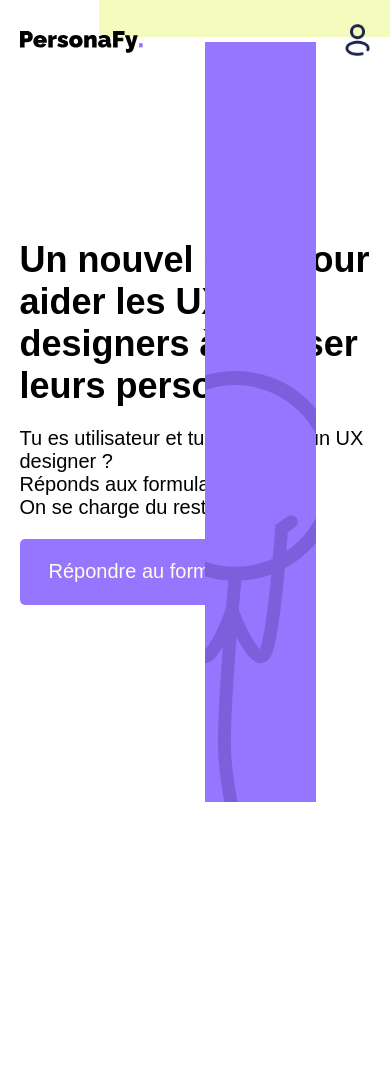
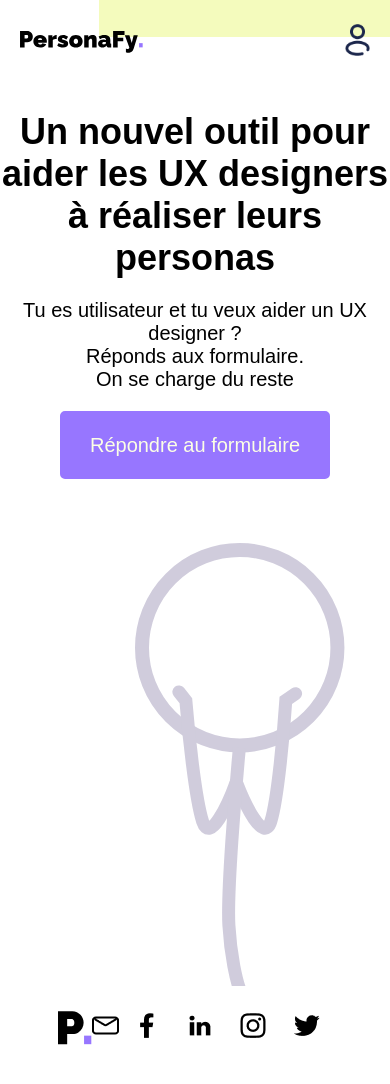
Before and after one commit to JulieFrancois/kiwi, a React (Create React App) app: page / in a window 390 px wide. Shown: the top 1084 px of the page. Before the commit the page ends 844 px from the top, so only its background shows below. Built offline with nearby package versions, Linux system fonts and the light colour scheme; no server answers.

Commit message:
responsive / test connect db

```diff
--- a/src/App.js
+++ b/src/App.js
@@ -18,27 +18,21 @@ function App() {
   // const [Genre, setGenre] = React.useState("Femme");()
 
   React.useEffect(()=>{
-
-     axios("https://illustrious-cat-7fb4d9.netlify.app/api/persona", {
-      method: 'GET',
-      headers: {
-        'Access-Control-Allow-Origin': '*',
-        'Access-Control-Allow-Methods': 'GET,POST,OPTIONS,PUT,PATCH,DELETE',
-        'Access-Control-Allow-Headers': 'x-access-token, Origin, X-Requested-With, Content-Type, Accept',
-        "Accept":"application/json, text/plain, /", "Content-Type":"multipart/form-data"
-        //lignes à enlever au fur et à mesure en partant du bas si ça ne fonctionne pas sur un réseau NORMAL
-      },
-      withCredentials: true,
-      //si rien ne fonctionne à retirer en ayant tout remis au dessus
-    }).then(response => {
-      console.log(response);
-    })
-    .catch(function (error) {
-    // en cas d’échec de la requête
-    console.log(error);
-    })
+     console.log(postData("https://illustrious-cat-7fb4d9.netlify.app/api/persona"))
   },[])
-
+    async function postData(url = '', data = {}) {
+      const response = await fetch(url , {
+        method: 'GET', // *GET, POST, PUT, DELETE, etc.
+        mode: 'no-cors',
+        cache: 'no-cache',
+        headers: {
+          'Content-Type': 'application/json'
+          // 'Content-Type': 'application/x-www-form-urlencoded',
+        },
+        // body: JSON.stringify(data) // body data type must match "Content-Type" header
+      });
+      return response; // parses JSON response into native JavaScript objects
+    }
   //JSX
   return (
       <>
@@ -50,8 +44,6 @@ function App() {
         {ModifPage === "Form" && <Formulaire setModifPage={setModifPage} setformdata={setformdata}></Formulaire>}
         {ModifPage === "Form2" && <Formulaire2 setModifPage={setModifPage} setformdata={setformdata}></Formulaire2>}
         {ModifPage === "FormF" && <Formulaire_fini setModifPage={setModifPage} setformdata={setformdata}></Formulaire_fini>}
-
-
       </>
   );
 }
--- a/src/pages/Hero.js
+++ b/src/pages/Hero.js
@@ -1,16 +1,16 @@
 import React from 'react';
-// import Footer from '../components/Footer';
+import Footer from '../components/Footer';
 
 function Hero ({setModifPage}) {
     return (
         <>
-            <div className="bonhomme1"></div>
             <h1>Un nouvel outil pour aider les UX designers à réaliser leurs personas</h1>
             <p>Tu es utilisateur et tu veux aider un UX designer ?
             <br></br>Réponds aux formulaire.
             <br></br>On se charge du reste</p>
             <a onClick={() => setModifPage("Form")} className="cta" href="#" title="">Répondre au formulaire</a>
-            {/* <Footer></Footer> */}
+            <div className="bonhomme1"></div>
+            <Footer></Footer>
         </>
         );
     }
--- a/src/style.css
+++ b/src/style.css
@@ -148,7 +148,8 @@ h1, p{
   background: no-repeat url(/public/Group26.png);
   background-position: 5%;
   position: absolute;
-  top:110%
+  top:110%;
+  background-size: contain;
 }
 
 .bonhomme3{
@@ -158,7 +159,8 @@ h1, p{
   background-position: 5%;
   position: absolute;
   top:220%;
-  right:0%
+  right:0%;
+  background-size: contain;
 }
 
 
@@ -242,6 +244,10 @@ justify-content: space-around;
   justify-content: center;
 }
 
+input[type=range]{
+  -webkit-appearance: none;
+}
+
 /* FORMULAIRE_FINI ****************************************************/
 
 .Formulaire_fini{
@@ -309,10 +315,27 @@ footer > img{
   }
 
   .bonhomme1{
-    background-color: #9776FF;
+    /* background-color: #9776FF; */
+    width: 100%;
+    height: 60vh;
+    position:initial;
+  }
+
+  .hero{
+    height: 120%;
+    display: flex;
+    /* justify-content: center; */
+    align-items: center;
+    text-align: center;
+    left: 0;
+    /* padding: 0 10%; */
   }
 
   /* body{
     background-color: #180553;
   } */
+
+  .Question{
+    height: 60vh;
+  }
 }
```
